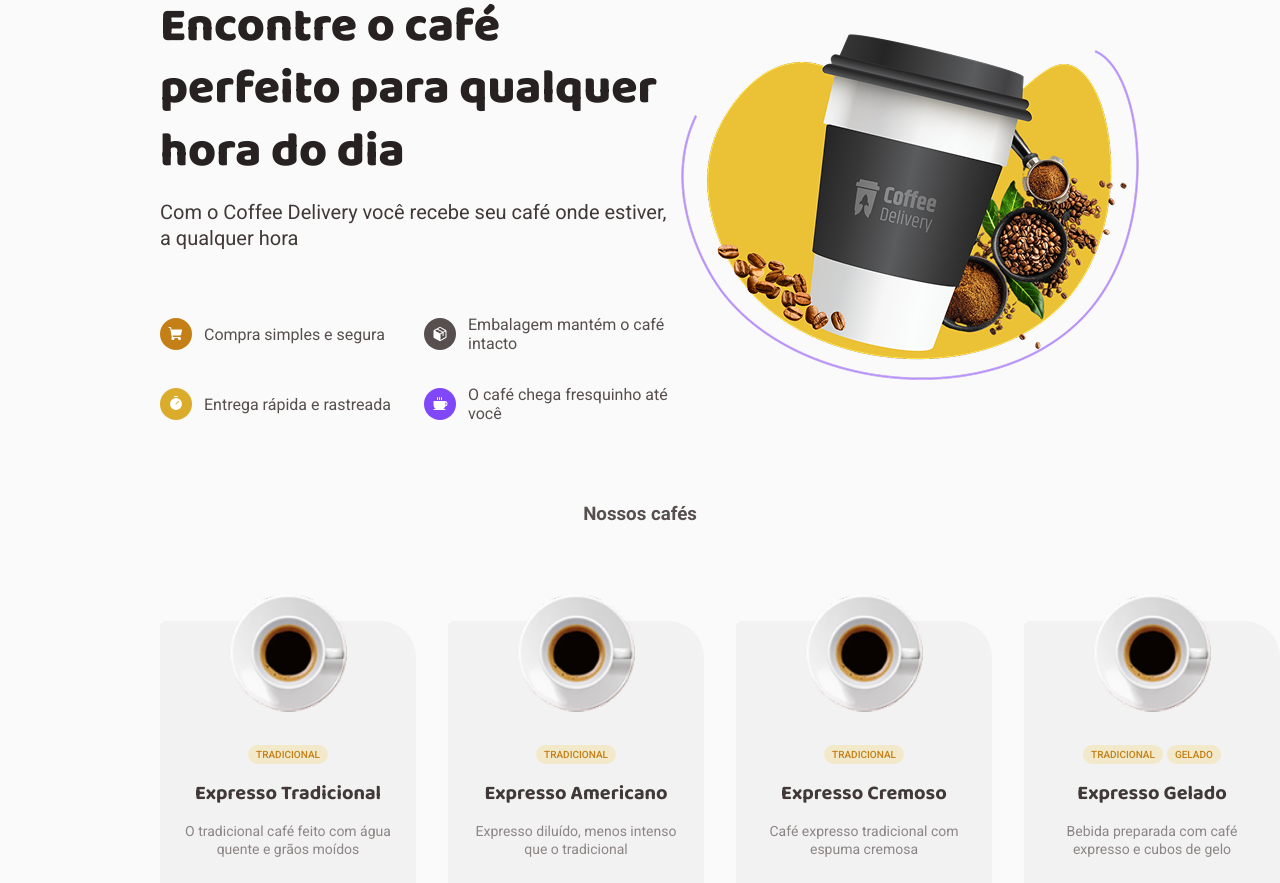
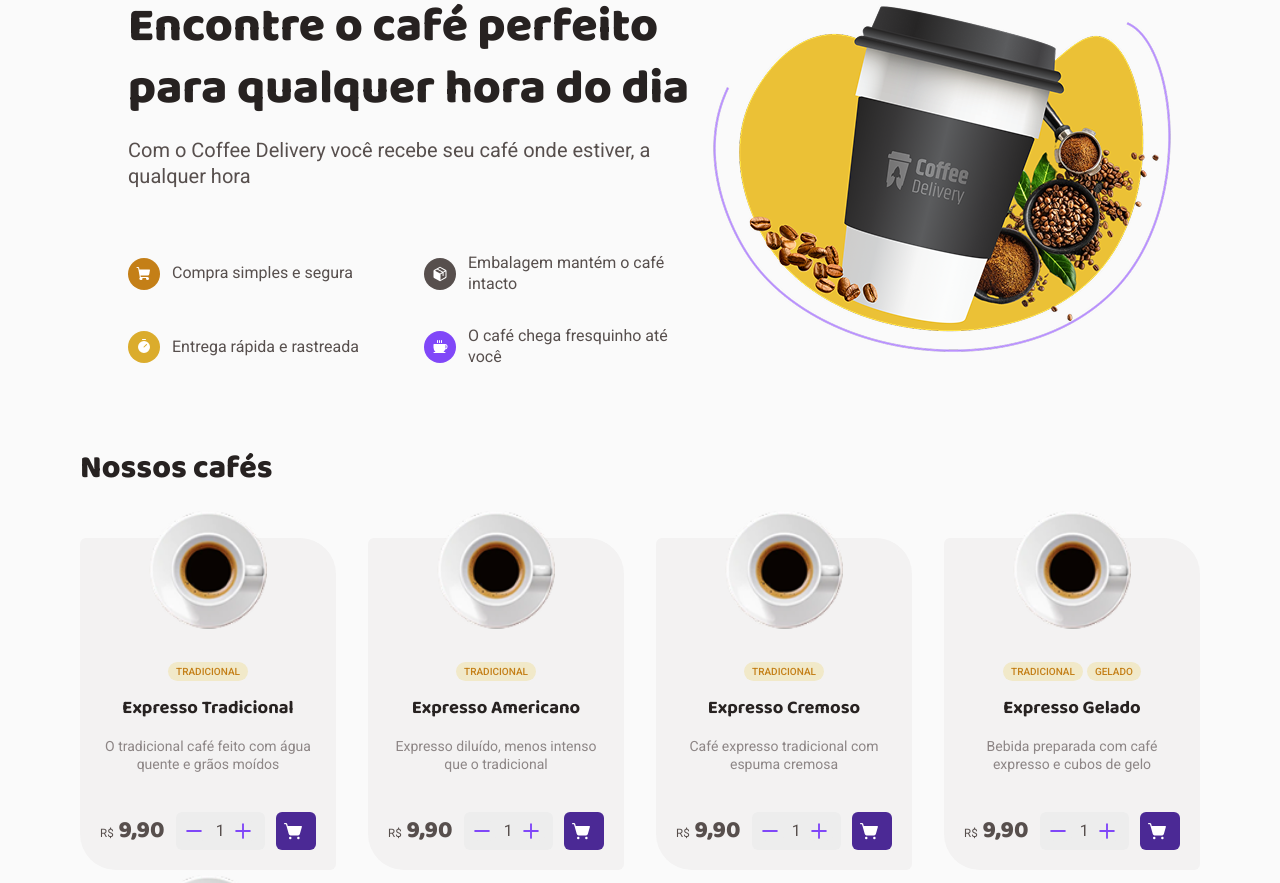
Before and after one commit to ThauanyAA/coffee-delivery, a React (Vite) app: page / in a window 1280 px wide. Shown: the part 140-1023 px from the top of the page. Built offline with nearby package versions, Linux system fonts and the light colour scheme.

Commit message:
Using typography elements created

```diff
--- a/src/components/CoffeeCard/index.tsx
+++ b/src/components/CoffeeCard/index.tsx
@@ -1,9 +1,10 @@
-import { AddToCartButton, BuyContainer, Card, Image, Price, Tag, TagsContainer } from "./styles";
+import { AddToCartButton, BuyContainer, Card, Image, Tag, TagsContainer } from "./styles";
 import Expresso from "../../assets/coffees/Expresso.png";
 import { ShoppingCartSimple } from "phosphor-react";
 import { Coffee } from "../../@types/definitions";
 import { formatPriceToBRL } from "../../helpers/utils";
 import { InputNumber } from "../InputNumber";
+import { Text, Title } from "../Typography";
 
 export function CoffeeCard({ coffee }: { coffee: Coffee } ) {
   return (
@@ -18,12 +19,15 @@ export function CoffeeCard({ coffee }: { coffee: Coffee } ) {
         ))}
       </TagsContainer>
 
-      <h4>{coffee.name}</h4>
-      <p>{coffee.description}</p>
-
+      <Title variant="s">{coffee.name}</Title>
+      <Text variant="s" align="center" color="base-label">
+        {coffee.description}
+      </Text>
       <BuyContainer>
         <div>
-          <span>R$<Price>{formatPriceToBRL(coffee.price)}</Price></span>
+          <Text variant="xs" weight={400}>
+            R$<Title variant="m" color="base-text" inline>{formatPriceToBRL(coffee.price)}</Title>
+          </Text>
         </div>
         <InputNumber />
         <AddToCartButton>
--- a/src/components/CoffeeCard/styles.ts
+++ b/src/components/CoffeeCard/styles.ts
@@ -10,23 +10,6 @@ export const Card = styled.div`
   border-radius: 6px 36px;
   padding: 1.25rem;
   gap: 1rem;
-
-
-  & h4 {
-    font-size: 1.25rem;
-    font-weight: 700;
-    color: ${(props) => props.theme["base-subtitle"]};
-    line-height: 130%;
-    font-family: 'Baloo 2', sans-serif;
-  }
-
-  & p {
-    font-size: 0.875rem;
-    font-weight: 400;
-    color: ${(props) => props.theme["base-label"]};
-    line-height: 130%;
-    text-align: center;
-  }
 `
 
 export const Image = styled.img`
@@ -60,11 +43,11 @@ export const BuyContainer = styled.div`
   width: 100%;
   margin-top: 1.4375rem;
   gap: 0.5rem;
-  & div > span {
+  /* & div > span {
     color: ${(props) => props.theme["base-text"]};
     line-height: 130%;
     font-size: 0.875rem;
-  }
+  } */
   & button {
     display: flex;
     align-items: center;
@@ -87,12 +70,6 @@ export const BuyContainer = styled.div`
     }
   }
 `
-
-export const Price = styled.span`
-  font-size: 1.5rem !important;
-  font-weight: 600;
-  font-family: 'Baloo 2', sans-serif;
-`
 export const AddToCartButton = styled.button`
   height: 2.375rem;
   display: flex;
--- a/src/layouts/DefaultLayout/styles.ts
+++ b/src/layouts/DefaultLayout/styles.ts
@@ -4,5 +4,5 @@ export const DefaultLayoutContainer = styled.div`
   display: flex;
   flex-direction: column;
   min-height: 100vh;
-  padding: 0 10rem;
+  padding: 0 8rem;
 `
--- a/src/pages/Home/components/Description/index.tsx
+++ b/src/pages/Home/components/Description/index.tsx
@@ -1,43 +1,46 @@
 import { Content, DescriptionContainer, Feature, FeatureIconContainer, GridFeatures, ImageContainer } from "./styles";
 import CoffeeHomeImg from "../../../../assets/coffee_home.png";
 import { Coffee, Package, ShoppingCart, Timer } from "phosphor-react";
+import { Text, Title } from "../../../../components/Typography";
 
 export function Description() {
   return (
     <DescriptionContainer>
       <Content>
-        <h1>Encontre o café perfeito para qualquer hora do dia</h1>
-        <h3>
+        <Title variant="xl">
+          Encontre o café perfeito para qualquer hora do dia
+        </Title>
+        <Text variant="l" weight={400}>
           Com o Coffee Delivery você recebe seu café onde estiver, a qualquer
           hora
-        </h3>
+        </Text>
         <GridFeatures>
           <Feature>
             <FeatureIconContainer background="yellow-dark">
               <ShoppingCart size={16} weight="fill" />
             </FeatureIconContainer>
-            <p>Compra simples e segura</p>
+            <Text variant="m">Compra simples e segura</Text>
           </Feature>
 
           <Feature>
             <FeatureIconContainer background="base-text">
               <Package size={16} weight="fill" />
             </FeatureIconContainer>
-            <p>Embalagem mantém o café intacto</p>
+            <Text variant="m">Embalagem mantém o café intacto</Text>
           </Feature>
 
           <Feature>
             <FeatureIconContainer background="yellow">
               <Timer size={16} weight="fill" />
             </FeatureIconContainer>
-            <p>Entrega rápida e rastreada</p>
+            <Text variant="m">Entrega rápida e rastreada</Text>
           </Feature>
 
           <Feature>
             <FeatureIconContainer background="purple">
               <Coffee size={16} weight="fill" />
             </FeatureIconContainer>
-            <p>O café chega fresquinho até você</p>
+            <Text variant="m">O café chega fresquinho até você</Text>
           </Feature>
         </GridFeatures>
       </Content>
--- a/src/pages/Home/components/Description/styles.ts
+++ b/src/pages/Home/components/Description/styles.ts
@@ -21,21 +21,6 @@ export const Content = styled.div`
   flex-direction: column;
   gap: 1rem;
   width: 38rem;
-
-  & h1 {
-    font-size: 3rem;
-    font-weight: 800;
-    font-family: 'Baloo 2', sans-serif;
-    color: ${(props) => props.theme["base-title"]};
-    line-height: 130%;
-  }
-
-  & h3 {
-    font-size: 1.25rem;
-    font-weight: 400;
-    color: ${(props) => props.theme["base-subtitle"]};
-    line-height: 130%;
-  }
 `;
 
 export const GridFeatures = styled.div`
--- a/src/pages/Home/index.tsx
+++ b/src/pages/Home/index.tsx
@@ -1,5 +1,6 @@
 import { Coffee } from "../../@types/definitions";
 import { CoffeesList } from "../../components/CoffeesList";
+import { Title } from "../../components/Typography";
 import { Description } from "./components/Description";
 import { HomeContainer } from "./styles";
 
@@ -136,9 +137,10 @@ export function Home() {
   return (
     <HomeContainer>
       <Description />
-
-      <h3>Nossos cafés</h3>
-      <CoffeesList coffees={coffees} />
+      <div>
+        <Title variant="l">Nossos cafés</Title>
+        <CoffeesList coffees={coffees} />
+      </div>
     </HomeContainer>
   )
 }
```
